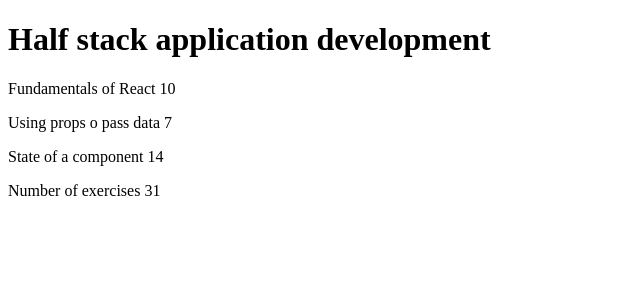
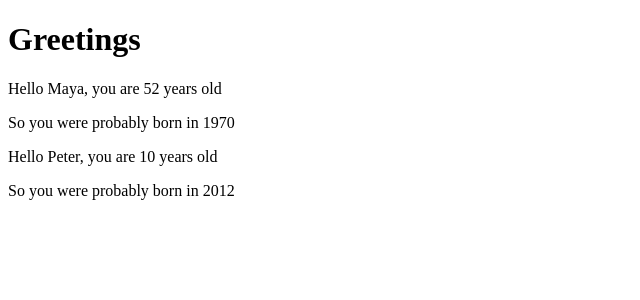
Before and after one commit to plalgiush/Introduction_to_React, a JavaScript app: page / in a window 1280 px wide. Shown: the top 300 px of the page, without its empty margins (0-640 px from the left). Built offline with nearby package versions, Linux system fonts and the light colour scheme.

Commit message:
props and destructive assignment

```diff
--- a/src/App.js
+++ b/src/App.js
@@ -1,33 +1,27 @@
-import Total from './Components/Total';
-import Header from "./Components/Header";
-import Content from "./Components/Content";
-
-const App = () => {
-    const course = {
-        name: 'Half stack application development',
-        parts: [
-            {
-                name: 'Fundamentals of React',
-                exercises: 10
-            },
-            {
-                name: 'Using props o pass data',
-                exercises: 7
-            },
-            {
-                name: 'State of a component',
-                exercises: 14
-            }
-        ]
-    }
+const Hello = ({ name, age }) => {
+    const bornYear = () => new Date().getFullYear() - age
 
     return (
         <div>
-            <Header course={course} />
-            <Content course={course} />
-            <Total course={course} />
+            <p>
+                Hello {name}, you are {age} years old
+            </p>
+            <p>So you were probably born in {bornYear()}</p>
         </div>
     )
 };
 
+const App = () => {
+    const name = 'Peter'
+    const age = 10
+
+    return (
+        <div>
+            <h1>Greetings</h1>
+            <Hello name="Maya" age={26 + 26} />
+            <Hello name={name} age={age} />
+        </div>
+    )
+}
+
 export default App;
```
